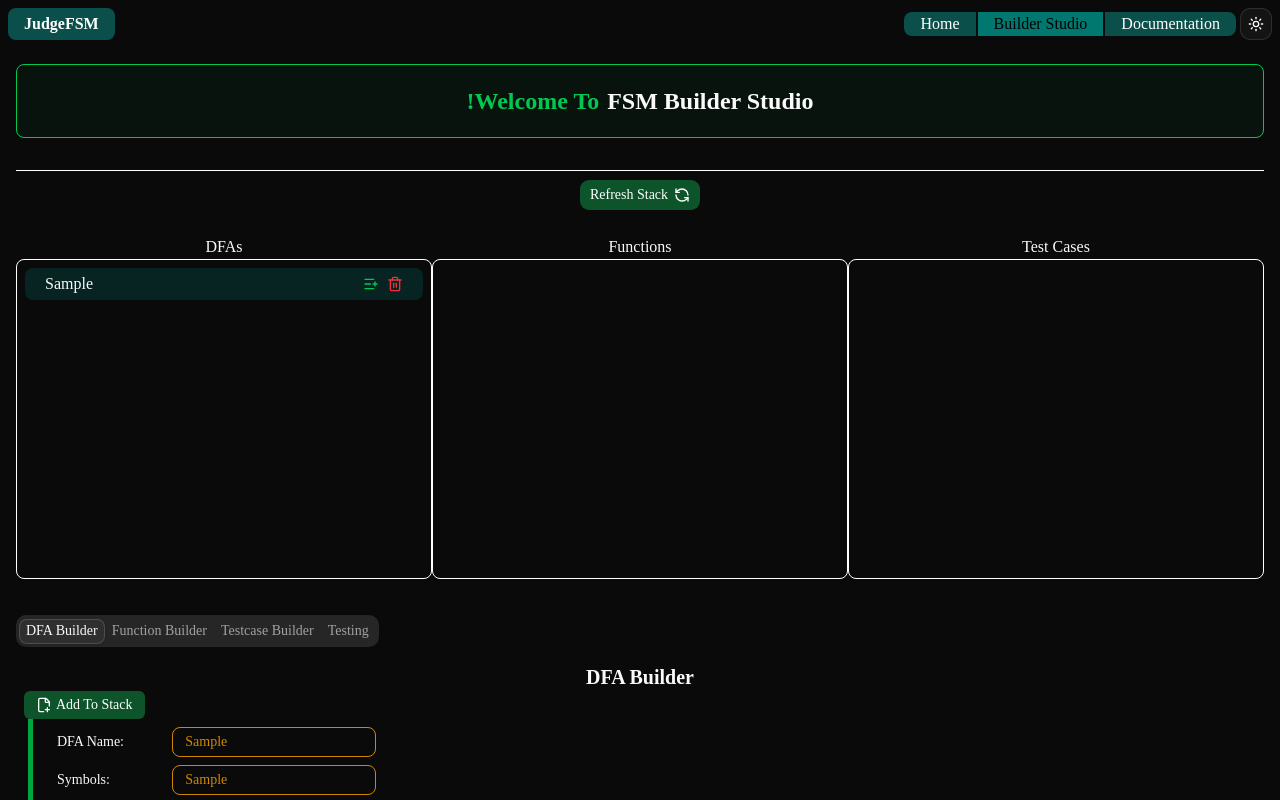
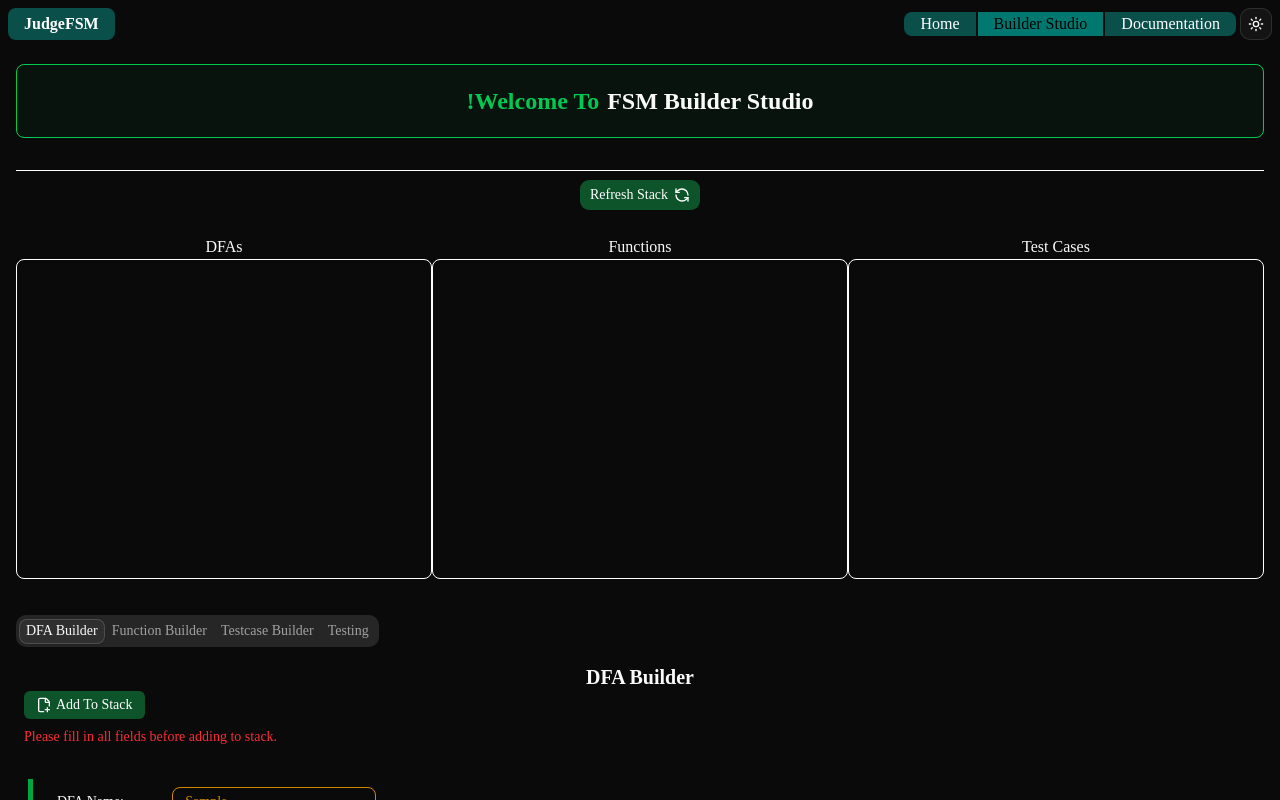
Before and after one commit to NahinM/judgeFSM, a Next.js app: page /studio/builder in a window 1280 px wide. Both pictures are taken after typing "Sample", "Sample", "Sample" into the empty fields and a click on the button "Add To Stack". Shown: the top 800 px of the page. Built offline with nearby package versions, Linux system fonts and the light colour scheme.

Commit message:
dfa bulder alaert message

```diff
--- a/app/studio/builder/components/dfa-builder/dfa-builder.tsx
+++ b/app/studio/builder/components/dfa-builder/dfa-builder.tsx
@@ -4,11 +4,19 @@ import TextEditor from "@/components/editor";
 import { DFAState } from "./dfa-state";
 import { FilePlusCorner } from "lucide-react";
 import { useStackStore } from "../stack/state";
+import { useState } from "react";
 
 export default function DFAbuilder() {
     const { dfaInput, dfaSymbols, dfaNodes, dfaName, setDfaSymbols, setDfaInput, setDfaNodes, setDfaName } = useDfaBuilderStore();
     const { addDfa } = useStackStore();
+    const [alertMessage, setAlertMessage] = useState("");
+
     const addToStack = () => {
+        if (!dfaName || !dfaSymbols || !dfaNodes || !dfaInput) {
+            setAlertMessage("Please fill in all fields before adding to stack.");
+            return;
+        }
+        setAlertMessage("");
         const dfaState = new DFAState(dfaName, dfaSymbols, parseInt(dfaNodes));
         dfaState.fromString(dfaInput);
         addDfa(dfaState);
@@ -22,7 +30,13 @@ export default function DFAbuilder() {
             <button className="flex items-center bg-green-900 hover:bg-green-800 text-white py-1 px-3 rounded-sm" onClick={addToStack}>
                 <FilePlusCorner className="mr-1" size={16} /> Add To Stack
             </button>
-            <table className="table-auto border-l-5 border-green-600 border-separate border-spacing-2 ml-1 px-4">
+            {alertMessage && (
+                <div className="text-red-500 text-sm mt-2">
+                    {alertMessage}
+                </div>
+            )}
+            <div className="h-4"></div>
+            <table className="table-auto border-l-5 border-green-600 border-separate border-spacing-2 mx-1 my-4 px-4">
                 <tbody>
                     <tr>
                         <td>DFA Name:</td>
```
